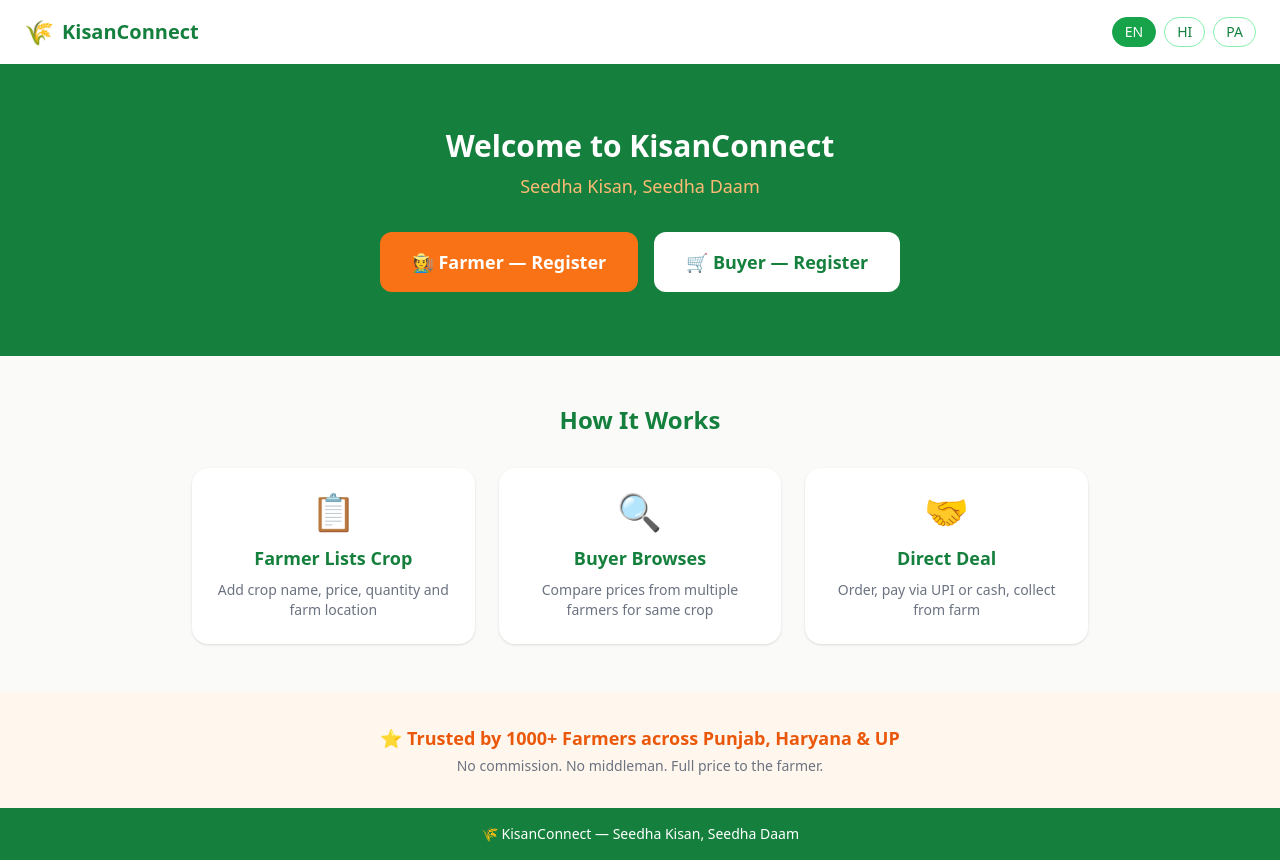
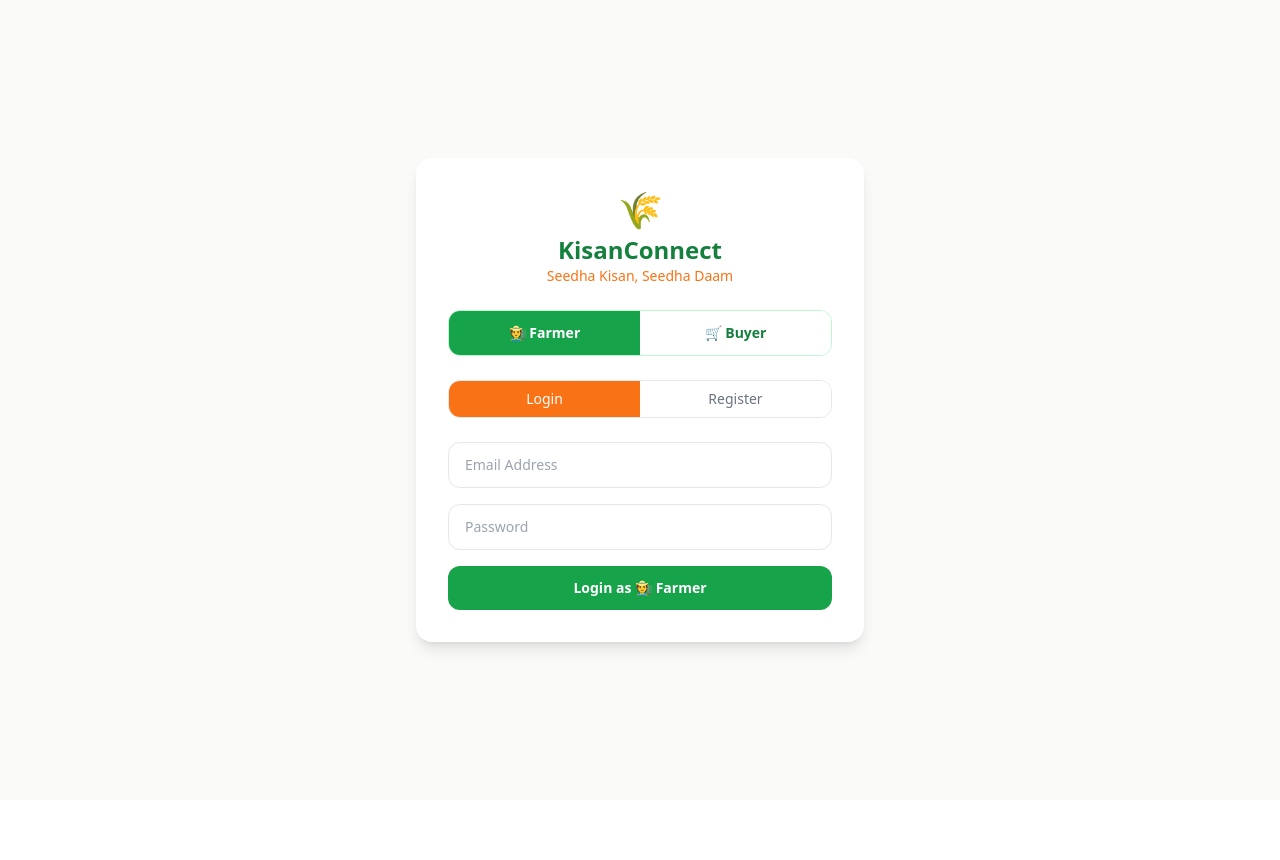
Before and after one commit to aditi00223/-kisanConnect, a React (Create React App) app in the folder frontend/: page /auth in a window 1280 px wide. After the commit the page ends 800 px from the top, so only its background shows below. Built offline with nearby package versions, Linux system fonts and the light colour scheme.

Commit message:
feat: setup React Router with protected routes for farmer and buyer pages

```diff
--- a/frontend/package.json
+++ b/frontend/package.json
@@ -11,6 +11,7 @@
     "react": "^19.2.5",
     "react-dom": "^19.2.5",
     "react-i18next": "^17.0.4",
+    "react-router-dom": "^7.14.1",
     "react-scripts": "5.0.1",
     "recharts": "^3.8.1",
     "web-vitals": "^2.1.4"
--- a/frontend/src/App.js
+++ b/frontend/src/App.js
@@ -1,4 +1,5 @@
 import React, { useState } from 'react';
+import { BrowserRouter, Routes, Route, Navigate, useNavigate } from 'react-router-dom';
 import LandingPage from './pages/LandingPage';
 import AuthPage from './pages/AuthPage';
 import FarmerDashboard from './pages/FarmerDashboard';
@@ -6,55 +7,83 @@ import BuyerMarketplace from './pages/BuyerMarketplace';
 import OrderPage from './pages/OrderPage';
 import DemandChart from './pages/DemandChart';
 import FarmerProfile from './pages/FarmerProfile';
+import ProtectedRoute from './components/ProtectedRoute';
 
-function App() {
-  const [page, setPage] = useState('landing');
+function AppRoutes() {
   const [user, setUser] = useState(null);
   const [selectedCrop, setSelectedCrop] = useState(null);
+  const navigate = useNavigate();
 
   const handleLogin = (userData) => {
     setUser(userData);
     if (userData.role === 'farmer') {
-      setPage('farmerDashboard');
+      navigate('/farmer');
     } else {
-      setPage('buyerMarketplace');
+      navigate('/buyer');
     }
   };
 
   const handleLogout = () => {
     setUser(null);
-    setPage('landing');
-  };
-
-  const handleOrder = (crop) => {
-    setSelectedCrop(crop);
-    setPage('orderPage');
+    navigate('/');
   };
 
   return (
-    <div>
-      {page === 'landing' && (
-        <LandingPage onGetStarted={() => setPage('auth')} />
-      )}
-      {page === 'auth' && (
-        <AuthPage onLogin={handleLogin} />
-      )}
-      {page === 'farmerDashboard' && (
-        <FarmerDashboard user={user} onLogout={handleLogout} onViewProfile={() => setPage('farmerProfile')} />
-      )}
-      {page === 'farmerProfile' && (
-        <FarmerProfile user={user} onBack={() => setPage('farmerDashboard')} />
-      )}
-      {page === 'buyerMarketplace' && (
-        <BuyerMarketplace user={user} onLogout={handleLogout} onOrder={handleOrder} onViewChart={() => setPage('demandChart')} />
-      )}
-      {page === 'orderPage' && (
-        <OrderPage user={user} crop={selectedCrop} onBack={() => setPage('buyerMarketplace')} onOrderPlaced={() => setPage('buyerMarketplace')} />
-      )}
-      {page === 'demandChart' && (
-        <DemandChart onBack={() => setPage('buyerMarketplace')} />
-      )}
-    </div>
+    <Routes>
+      <Route path="/" element={<LandingPage onGetStarted={() => navigate('/auth')} />} />
+      <Route path="/auth" element={<AuthPage onLogin={handleLogin} />} />
+
+      <Route path="/farmer" element={
+        <ProtectedRoute user={user}>
+          <FarmerDashboard
+            user={user}
+            onLogout={handleLogout}
+            onViewProfile={() => navigate('/farmer/profile')}
+          />
+        </ProtectedRoute>
+      } />
+      <Route path="/farmer/profile" element={
+        <ProtectedRoute user={user}>
+          <FarmerProfile user={user} onBack={() => navigate('/farmer')} />
+        </ProtectedRoute>
+      } />
+
+      <Route path="/buyer" element={
+        <ProtectedRoute user={user}>
+          <BuyerMarketplace
+            user={user}
+            onLogout={handleLogout}
+            onOrder={(crop) => { setSelectedCrop(crop); navigate('/order'); }}
+            onViewChart={() => navigate('/chart')}
+          />
+        </ProtectedRoute>
+      } />
+      <Route path="/order" element={
+        <ProtectedRoute user={user}>
+          <OrderPage
+            user={user}
+            crop={selectedCrop}
+            onBack={() => navigate('/buyer')}
+            onOrderPlaced={() => navigate('/buyer')}
+          />
+        </ProtectedRoute>
+      } />
+      <Route path="/chart" element={
+        <ProtectedRoute user={user}>
+          <DemandChart onBack={() => navigate('/buyer')} />
+        </ProtectedRoute>
+      } />
+
+      <Route path="*" element={<Navigate to="/" replace />} />
+    </Routes>
+  );
+}
+
+function App() {
+  return (
+    <BrowserRouter>
+      <AppRoutes />
+    </BrowserRouter>
   );
 }
 
--- /dev/null
+++ b/frontend/src/components/ProtectedRoute.js
@@ -0,0 +1,11 @@
+import React from 'react';
+import { Navigate } from 'react-router-dom';
+
+const ProtectedRoute = ({ user, children }) => {
+  if (!user) {
+    return <Navigate to="/auth" replace />;
+  }
+  return children;
+};
+
+export default ProtectedRoute;
```
Also changed, not shown: 1 other file (tests, documents, lock files or other folders).
